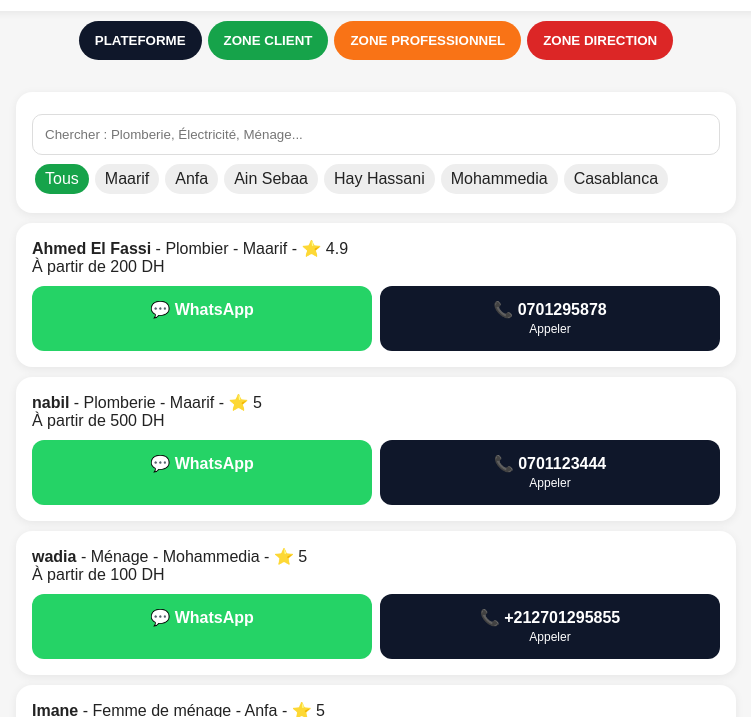
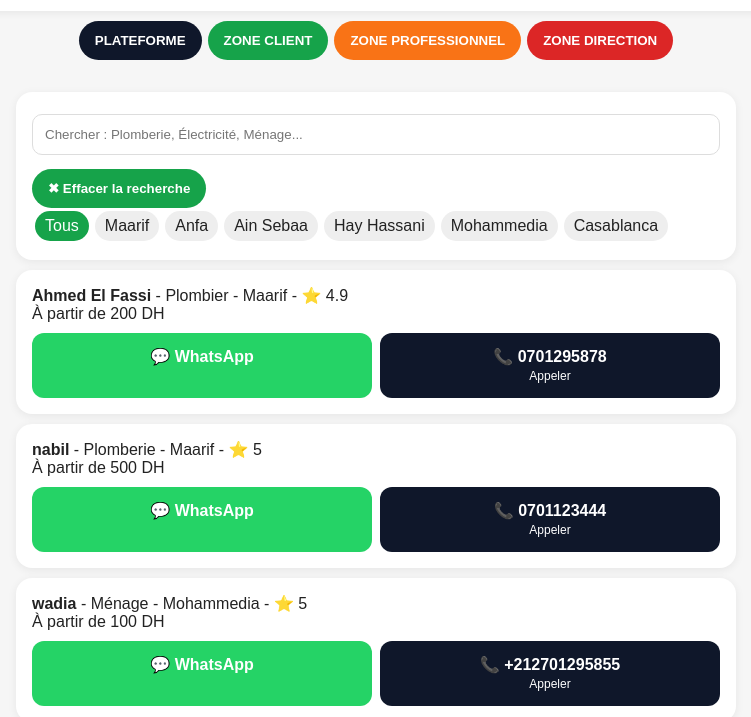
Before and after one commit to lahchimiabdellah1-glitch/casa-mohammedia, a plain HTML site: page index.html in a window 1280 px wide. Both pictures are taken after a click on the button "ZONE CLIENT". Shown: the part 83-800 px from the top of the page, without its empty margins (264-1015 px from the left). Drawn offline with Linux system fonts and the light colour scheme.

Commit message:
Update index.html

```diff
--- a/index.html
+++ b/index.html
@@ -49,7 +49,7 @@ label{font-weight:700;font-size:14px}
 <div class="card"><b>Quartiers :</b> <span id="quartiersPlate"></span></div>
 </div>
 <div id="client" class="hidden">
-<div class="card"><input id="q" placeholder="Chercher : Plomberie, Électricité, Ménage..." oninput="render()"><div id="quartiers"></div></div>
+<div class="card"><input id="q" placeholder="Chercher : Plomberie, Électricité, Ménage..." oninput="render()" autocomplete="off" autocorrect="off" spellcheck="false" name="recherche-client-ne-pas-remplir"><button class="b-client" onclick="document.getElementById('q').value='';render()" style="margin-top:8px">✖ Effacer la recherche</button><div id="quartiers"></div></div>
 <div id="liste"></div>
 <div class="disclaimer">⚠️ <b>Important - À lire avant de contacter</b><br><br>Casa-Mohammedia Services est uniquement une plateforme de mise en relation entre le client et le professionnel.<br><br>La Direction <b>n'est pas responsable</b> en cas de conflit, de désaccord, de retard, de mauvaise qualité du travail, de prix non respecté, ou de problème de paiement entre le client et le professionnel.<br><br>Le client et le professionnel doivent se mettre d'accord entre eux, avant de commencer le travail, sur le prix, le délai et les détails du service.<br>En utilisant cette plateforme, vous acceptez que tout accord, paiement ou litige se règle directement entre vous, sans engager la responsabilité de la Direction.<br><br>Seuls les professionnels <b>Activés</b> par la Direction sont affichés ici.</div>
 </div>
@@ -115,6 +115,7 @@ let agents = JSON.parse(localStorage.getItem("agents_casa")||'[]');
 if(agents.length===0){agents=pros.map(p=>({nom:p.n,metier:p.m,code:p.code,statut:p.statut,date:p.date,wa:p.wa,tel:p.tel,quartier:p.q,prix:p.prix})); saveAgents();}
 let mode = localStorage.getItem("mode_casa")||"manuel";
 let qSel="Tous";
+window.addEventListener("load",()=>{let qi=document.getElementById("q"); if(qi){qi.value=""; qi.setAttribute("autocomplete","off");} qSel="Tous"; render();});
 function savePros(){localStorage.setItem("pros_casa",JSON.stringify(pros));}
 function saveAgents(){localStorage.setItem("agents_casa",JSON.stringify(agents));}
 function saveQuartiers(){localStorage.setItem("quartiers_casa",JSON.stringify(quartiers));}
```
